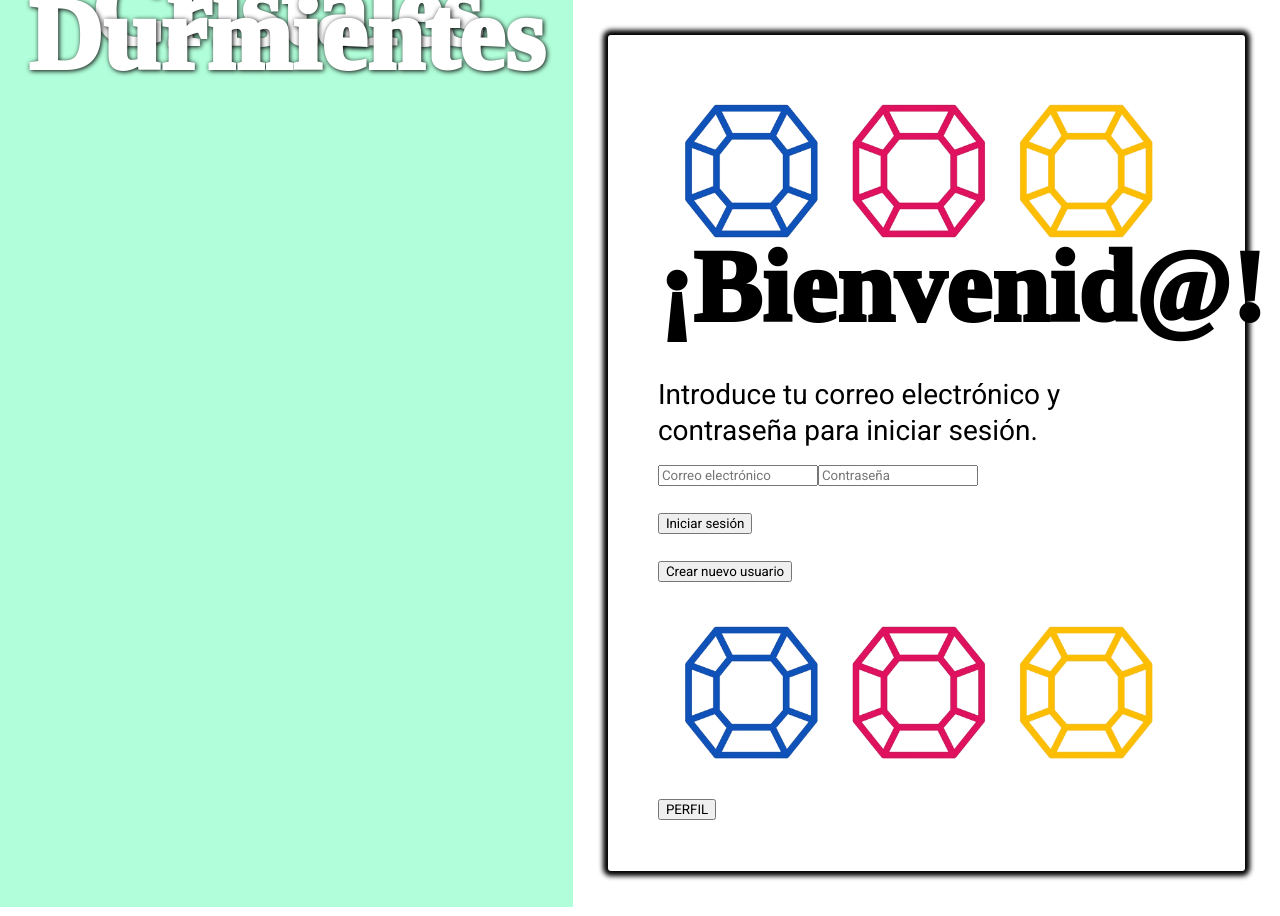
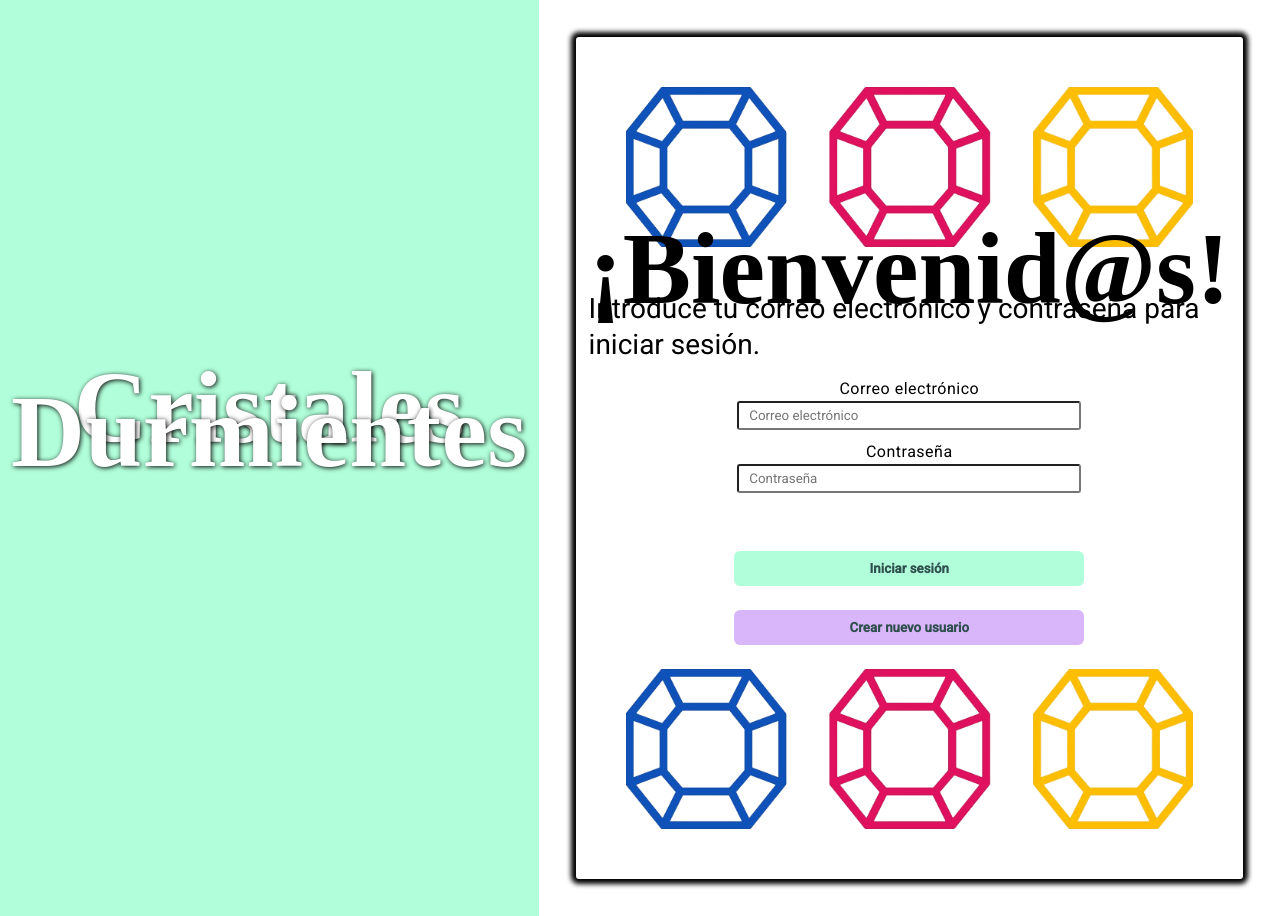
Before and after one commit to bibifupi/Cristales_Durmientes_v2, an Angular app: page /login in a window 1280 px wide. Built offline with nearby package versions, Linux system fonts and the light colour scheme; a web font is replaced by a local one.

Commit message:
CSS login  casi terminado

```diff
--- a/src/app/login/login.component.css
+++ b/src/app/login/login.component.css
@@ -9,20 +9,25 @@
 .cristales {
     background-color: #B1FFDA;
     grid-column: 1 / 3;
-    grid-row:1/3;
+    grid-row: 1/3;
+    display: flex;
+    flex-direction: column;
+    align-items: center;
+    justify-content: center;
 }
 
 .cristales p {
     color: white;
     text-shadow: 1px 1px 5px black;
     font-family: "Astloch";
-    font-weight: 1000;
+    font-weight: bold;
     text-align: center;
     font-size: 8vw;
 }
 
 .login {
-
+    display: flex;
+    flex-direction: column;
     align-items: center;
     justify-content: center;
     padding: 50px;
@@ -44,15 +49,53 @@
     max-width: 100%;
 }
 
+.loginform {
+    display:flex;
+    flex-direction: column;
+    align-items: center;
+    justify-content: center;
+}
+
 .titulo {
-    text-align: center;
     font-family: "Astloch";
     font-size: 8vw;
-    font-weight: 1000;
-    text-align: center;
+    font-weight: bold;
+    margin:0;
+}
+
+.login input {
+    max-width: 100%;
+    margin-bottom: 10px;
+    padding: 5px 5px 5px 10px;
+    /* box-sizing: border-box; */
+    border-radius: 3px 3px 3px 3px;
+    -moz-border-radius: 3px 3px 3px 3px;
+    -webkit-border-radius: 3px 3px 3px 3px;
+    min-width: 325px;
+}
+
+.button {
+    position: relative;
+    padding: 10px;
+    border-radius: 6px;
+    border: none;
+    color: #2F4F4F;
+    cursor: pointer;
+    font-weight: bold;
+    background-color: #B1FFDA;
+    transition: all 0.2s ease;
+    min-width: 350px;
+}
+
+.button:active {
+    transform: scale(0.96);
+}
+.registro{
+    background: #D8B6F9;
 }
 
 
+/*
 @media screen and (max-width:400px){
     .contenedor{
         width:100%;
@@ -62,7 +105,7 @@
     .contenedor{
         height:fit-content;
     }
-}
+} */
 
 /* @media screen and (min-height:fullscreen){
     .contenedor{
--- a/src/app/login/login.component.html
+++ b/src/app/login/login.component.html
@@ -1,4 +1,3 @@
-
 <div class="contenedor">
     <div class=cristales>
         <p>Cristales <br>Durmientes</p>
@@ -8,24 +7,20 @@
         <img src="..\assets\joyitas-sin-fondo.png" class="joyitas" alt="Joyitas cabecera">
 
         <form class="loginform">
-            <p class="titulo">
-                ¡Bienvenid&#64;!
-            </p>
+            <h3 class="titulo">
+                ¡Bienvenid&#64;s!
+            </h3>
             <h5>Introduce tu correo electrónico y contraseña para iniciar sesión.</h5>
-
+            <label>Correo electrónico</label>
             <input type="email" name="email" placeholder="Correo electrónico" title="Correo electrónico" required>
-
+            <label>Contraseña</label>
             <input type="password" name="password" placeholder="Contraseña" title="Contraseña" required><br><br>
 
-            <button class="button" type="submit" id="login">Iniciar sesión</button><br>
+            <button class="button iniciar-sesion" type="submit">Iniciar sesión</button>
         </form>
         <br>
-        <button id="registro" class="button" onclick="location.href='/registro'">Crear nuevo usuario</button>
+        <button class="button registro" onclick="location.href='/registro'">Crear nuevo usuario</button>
         <br>
-        <br>
-        <img class="joyitas" src="../assets/joyitas-sin-fondo.png" alt="Joyitas final"/>
-        <br>
-        <button id="perfil" class="button" onclick="location.href='/perfil'">PERFIL</button>
-
+        <img class="joyitas" src="../assets/joyitas-sin-fondo.png" alt="Joyitas final" />
     </div>
 </div>
```
Also changed, not shown: public/assets/joyitas-sin-fondo.png.
